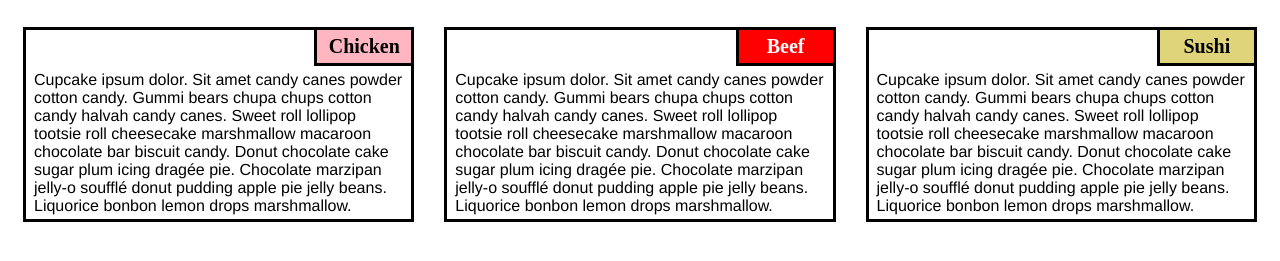
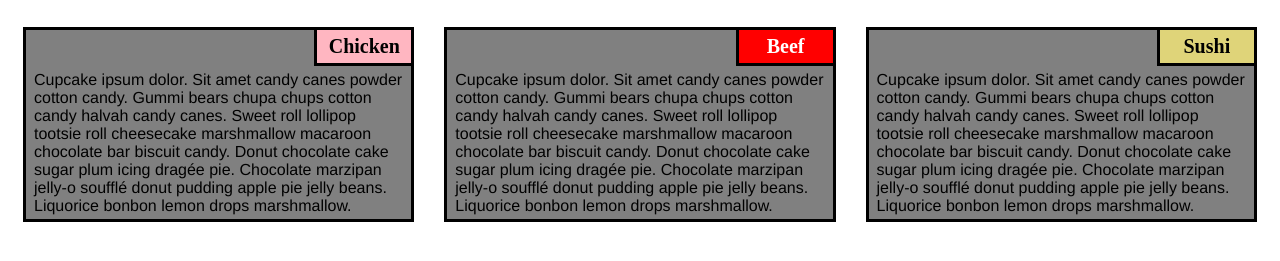
Before and after one commit to uiMaram/course, a plain HTML site: page module2-solution/index.html in a window 1280 px wide. Shown: the part 95-356 px from the top of the page. Drawn offline with Linux system fonts and the light colour scheme.

Commit message:
Update style.css

```diff
--- a/module2-solution/css/style.css
+++ b/module2-solution/css/style.css
@@ -27,7 +27,7 @@
 
     div {
         position: relative;
-        background-color: D3D3D3;
+        background-color: gray;
         border: 3.5px solid black;
         width: 100%;
         margin-left: auto;
@@ -79,7 +79,7 @@
     .content {
         padding: 5px;
         border: none;
-        background-color: D3D3D3;
+        background-color: gray;
         font-family: Helvetica;
         color: black;
         margin: 3px ;
```
